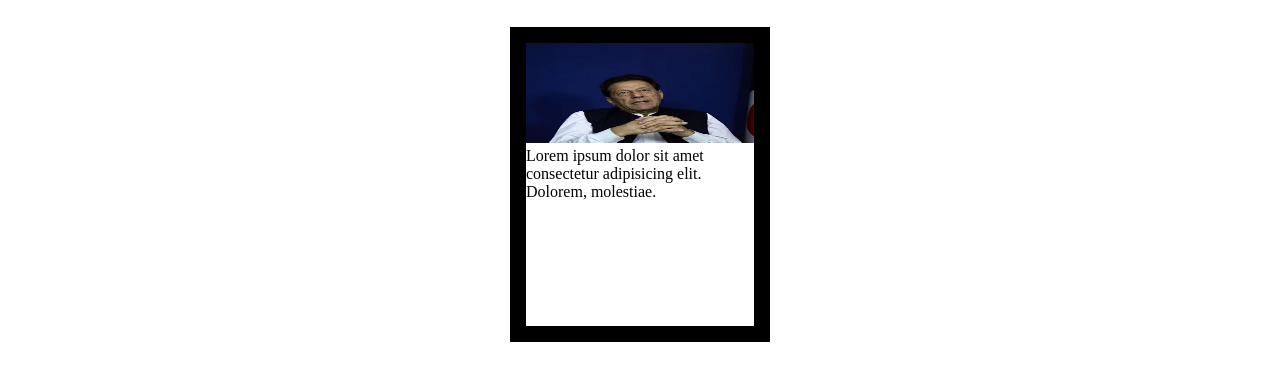
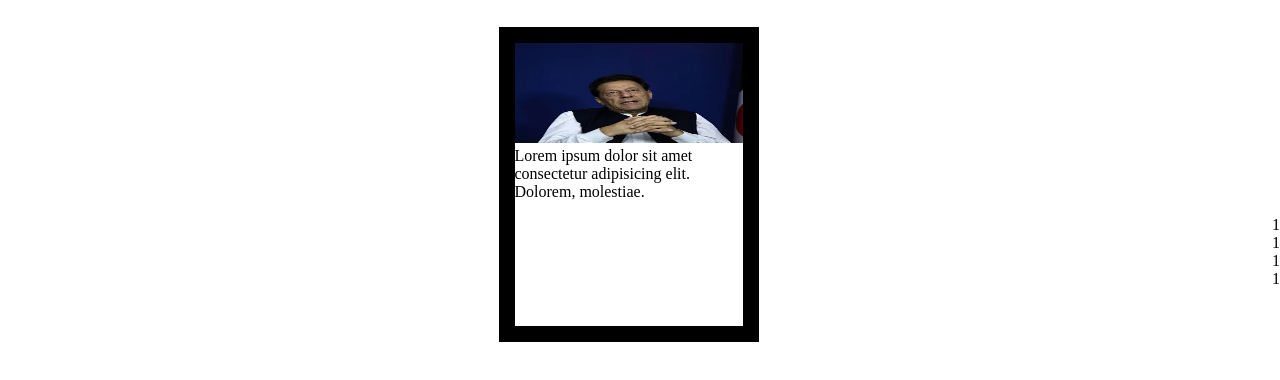
Before and after one commit to ibrahimcs51/Html-project, a plain HTML site: page index.html in a window 1280 px wide. Shown: the part 138-518 px from the top of the page. Drawn offline with Linux system fonts and the light colour scheme.

Commit message:
adding bosses

```diff
--- a/index.html
+++ b/index.html
@@ -34,12 +34,12 @@
 
     </div>
 
-    <!-- <div class="botom-box">
+    <div class="botom-box">
       <div class="box">1</div>
       <div class="box">1</div>
       <div class="box">1</div>
       <div class="box">1</div>
-    </div> -->
+    </div>
 
   </main>
 
```
